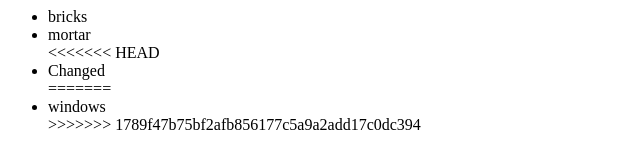
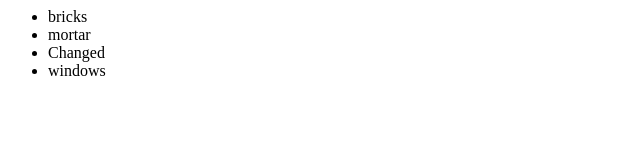
Before and after one commit to ryan-wlr/newGitTest, a plain HTML site: page index.html in a window 1280 px wide. Shown: the whole page, without its empty margins (0-640 px from the left). Drawn offline with Linux system fonts and the light colour scheme.

Commit message:
errased HEAD

```diff
--- a/index.html
+++ b/index.html
@@ -6,11 +6,8 @@
   	 	<ul>
   	 		<li>bricks</li>
   	 		<li>mortar</li>
-<<<<<<< HEAD
   	 		<li>Changed</li>
-=======
   	 		<li>windows</li>
->>>>>>> 1789f47b75bf2afb856177c5a9a2add17c0dc394
   	 	</ul>
   	 </div>
   	</body>
```
